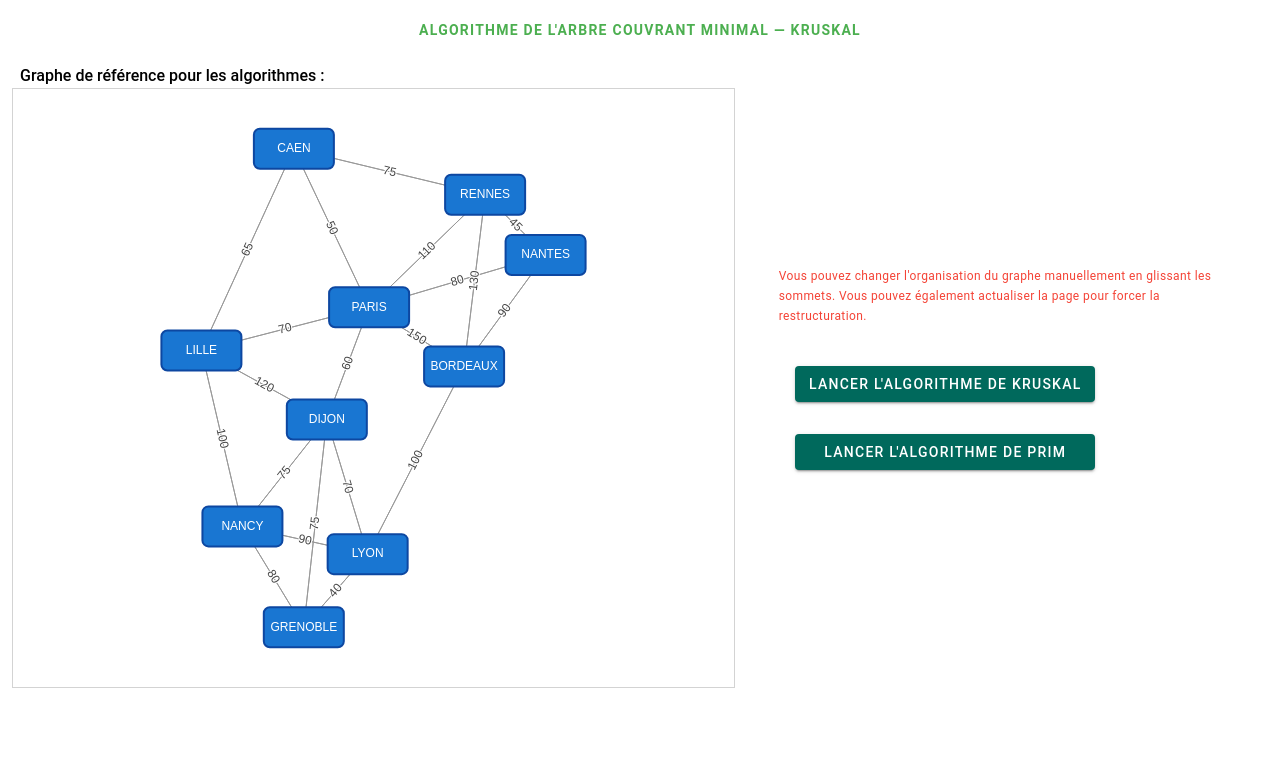
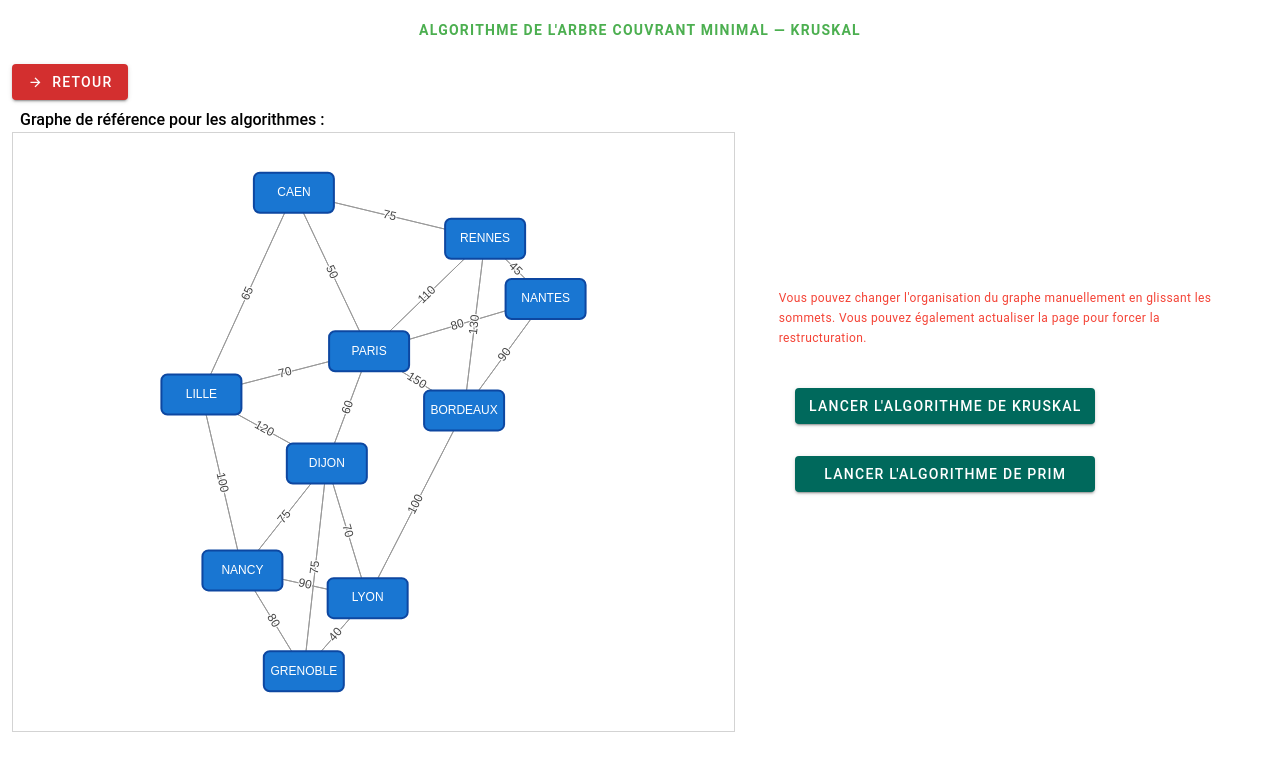
Before and after one commit to ashleyjaotombo/projet-algorithme, a Nuxt app: page /arbre-couvrant in a window 1280 px wide. Shown: the top 770 px of the page. Built offline with nearby package versions, Linux system fonts and the light colour scheme.

Commit message:
add retour button

```diff
--- /dev/null
+++ b/app/components/RetourButton.vue
@@ -0,0 +1,8 @@
+<template>
+    <NuxtLink to="/">
+        <v-btn color="red-darken-2" class="mb-2">
+            <v-icon size="small" color="white" class="mr-2">mdi-arrow-right</v-icon>
+            Retour
+        </v-btn>
+    </NuxtLink>
+</template>
--- a/app/pages/arbre-couvrant/index.vue
+++ b/app/pages/arbre-couvrant/index.vue
@@ -6,6 +6,8 @@
 
     <v-row>
       <v-col cols="7">
+        <RetourButton/>
+
         <p class="ml-2 font-weight-medium">
           Graphe de référence pour les algorithmes :
         </p>
@@ -77,6 +79,7 @@
 <script setup>
 import { ref } from "vue";
 import GrapheDisplay from "@/components/GrapheDisplay.vue";
+import RetourButton from "@/components/RetourButton.vue";
 import { KRUSHKAL } from "~/data/Krushkal";
 import { PRIM } from "~/data/Prim";
 
@@ -110,11 +113,15 @@ const reload = ref(false);
 function runAlgoKrushkal() {
   resultat.value = KRUSHKAL();
   submit.value = true;
+  reload.value=false;
   colorKrushkal.value = "teal-lighten-2"
   colorPrim.value = "teal-darken-3"
   active.value = false;
   choix.value="Krushkal";
-  reload.value = true;
+  setTimeout(()=>{
+    reload.value = true;
+  }, 1000)
+
 }
 
 // Fonction déclenchant l'algo de Prim
--- a/app/pages/parcours/index.vue
+++ b/app/pages/parcours/index.vue
@@ -6,6 +6,7 @@
 
     <v-row>
       <v-col cols="7">
+        <RetourButton />
         <p class="ml-2 font-weight-medium">
           Graphe de référence pour les algorithmes :
         </p>
@@ -61,6 +62,8 @@ import { ref } from "vue";
 import { BFS } from "~/data/BFS";
 import { DFS } from "~/data/DFS";
 import GrapheDisplay from "~/components/GrapheDisplay.vue";
+import RetourButton from "@/components/RetourButton.vue";
+
 
 const methode = ref("");
 const items = [
```
